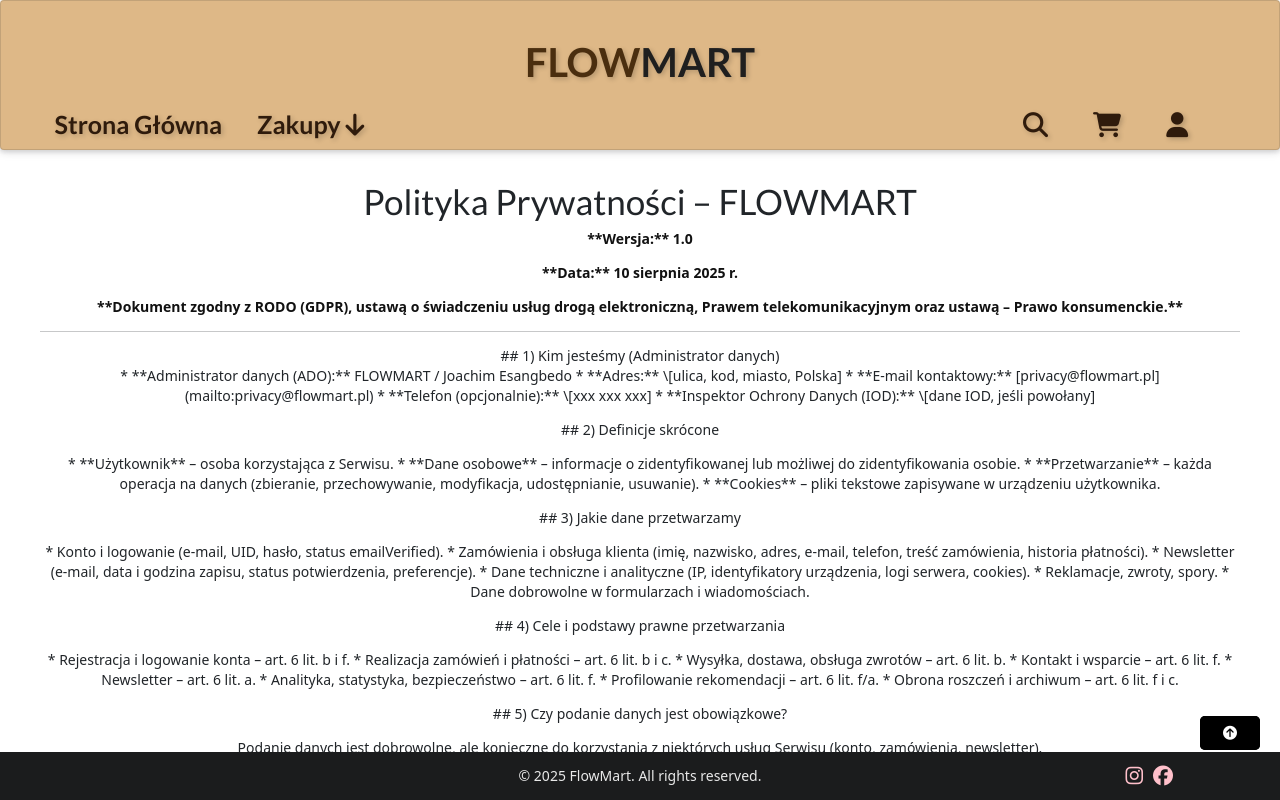
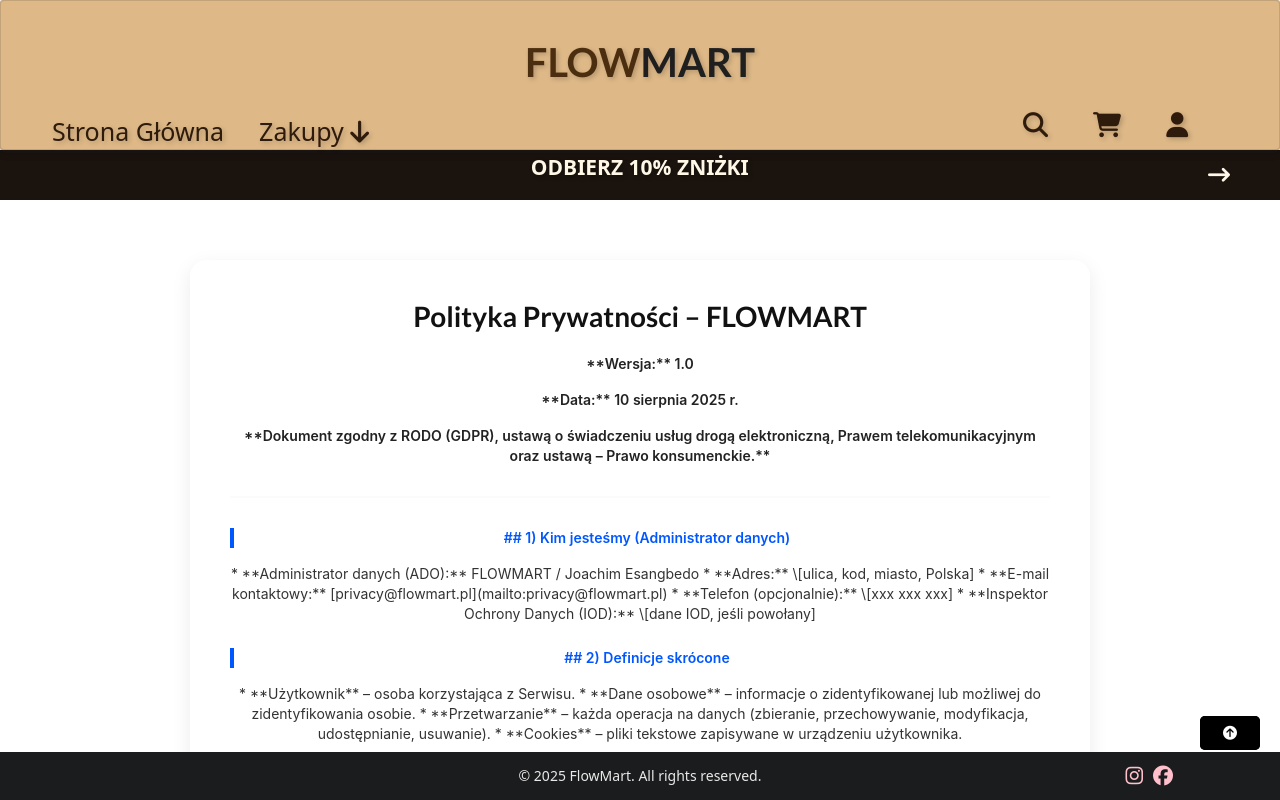
Before and after one commit to JJ99Wrocc/Ring4U, a React (Create React App) app: page /FLOWMART/privacypolicy in a window 1280 px wide. Shown: the top 800 px of the page. Built offline with nearby package versions, Linux system fonts and the light colour scheme; no server answers.

Commit message:
Initial commit

```diff
--- a/public/index.html
+++ b/public/index.html
@@ -1,16 +1,15 @@
   <!DOCTYPE html>
-  <html lang="en">
+  <html lang="pl">
     <head>
       <meta charset="utf-8" />
       <link rel="icon" href="%PUBLIC_URL%/Pierscionek.png" />
+      <link rel="apple-touch-icon" href="%PUBLIC_URL%/Pierscionek.png">
 
       <script src="https://kit.fontawesome.com/c438e7529f.js" crossorigin="anonymous"></script>
       <meta name="viewport" content="width=device-width, initial-scale=1" />
       <meta name="theme-color" content="#000000" />
-      <meta
-        name="description"
-        content="Web site created using create-react-app"
-      />
+      <meta name="description" content="FlowMart – sklep online z biżuterią damską i męską. Odkryj piękne pierścionki, naszyjniki, bransoletki i zamów je bezpośrednio od producenta." />
+
 
       <!--
         manifest.json provides metadata used when your web app is installed on a
--- a/src/App.js
+++ b/src/App.js
@@ -125,11 +125,13 @@
           </LayoutWithNavAndFooter>
         }
       />
+      <Route path="/privacypolicy" element={<LayoutWithNavAndFooter>
+            <PrivacyPolicy />
+          </LayoutWithNavAndFooter> } />
 
 
       <Route path="/order-finalization" element={<OrderFinalization />} />
       <Route path="/registeremail" element={<RegisterEmail />} />
-      <Route path="/privacypolicy" element={<PrivacyPolicy />} />
     </Routes>
   );
 }
--- a/src/components/Navbar.js
+++ b/src/components/Navbar.js
@@ -2,7 +2,7 @@
 import { onAuthStateChanged } from "firebase/auth";
 import { auth } from "../Firebase"; // upewnij się, że ścieżka jest poprawna
 import { CartContext } from "./CartContext";
-import { Link } from "react-router-dom";
+import { Link, useNavigate } from "react-router-dom";
 import CartPreview from "./CartPreview";
 import CartAddedProduct from "./CartPreview2";
 import ShowSquare2 from "./ShowSquere2";
@@ -15,11 +15,11 @@
   const [showLogin, setShowLogin] = useState(false);
   const [showSquare2, setShowSquare2] = useState(false);
   const [showSearch, setShowSearch] = useState(false);
-  const [showBurgerMenu, setShowBurgerMenu] = useState(false);
+
   const { selectedProducts } = useContext(CartContext);
 
   const [user, setUser] = useState(null);
-
+  const navigate = useNavigate();
   useEffect(() => {
     const unsubscribe = onAuthStateChanged(auth, (currentUser) => {
       setUser(currentUser);
@@ -34,17 +34,17 @@
     setShowCartPreview(false);
   };
 
-  useEffect(() => {
-    const handleResize = () => {
-      if (window.innerWidth > 768 && showBurgerMenu) {
-        setShowBurgerMenu(false);
-      }
-    };
-    window.addEventListener("resize", handleResize);
-    return () => {
-      window.removeEventListener("resize", handleResize);
-    };
-  }, [showBurgerMenu]);
+  // useEffect(() => {
+  //   const handleResize = () => {
+  //     if (window.innerWidth > 768 && showBurgerMenu) {
+  //       setShowBurgerMenu(false);
+  //     }
+  //   };
+  //   window.addEventListener("resize", handleResize);
+  //   return () => {
+  //     window.removeEventListener("resize", handleResize);
+  //   };
+  // }, [showBurgerMenu]);
 
   return (
     <div>
@@ -120,35 +120,13 @@
           className="ui left floated header nav-main"
           style={{ position: "relative" }}
         >
-          <div
-            className="ui left floated header burger-menu"
-            onClick={() => setShowBurgerMenu(!showBurgerMenu)}
-          >
-            <i className="fa-solid fa-bars"></i>
-          </div>
-          {showBurgerMenu && (
-            <div className="burger-dropdown">
-              <Link
-                to="/"
-                className="item mobile-only"
-                onClick={() => setShowBurgerMenu(false)}
-              >
-                Strona Główna
-              </Link>
-              <Link
-                to="/zakupy"
-                className="item mobile-only"
-                onClick={() => setShowBurgerMenu(false)}
-              >
-                Zakupy
-              </Link>
-            </div>
-          )}
+          <span className="mobile-only main-page-mobile" onClick={()=>navigate("/")}>Główna</span>
+        </div>
+
           <Link to="/" className="look desktop-only">
             Strona Główna
           </Link>
           <ShowSquare2 show={showSquare2} setShow={setShowSquare2} />
-        </div>
       </nav>
     </div>
   );
--- a/src/components/OrderAfterEmail.js
+++ b/src/components/OrderAfterEmail.js
@@ -13,6 +13,7 @@
     const [showUnCheckk, setShowUnCheckk] = useState(false);
     const [showOrderReadMore, setShowOrderReadMore] = useState(false);
     const [showOrderData, setShowOrderData] = useState(false);
+    const [changeText, setChangeText]= useState(false);
 
 
 
@@ -119,10 +120,12 @@
               <span>
                 Tak, chcę otrzymywać oferty i wiadomości...{" "}
                 <button
-                  onClick={() => setShowOrderReadMore(!showOrderReadMore)}
+                  onClick={() => {setShowOrderReadMore(!showOrderReadMore);
+                    setChangeText(!changeText);}
+                  }
                 >
-                  Czytaj więcej
-                </button>
+                 {changeText ? "Czytaj mniej" : "Czytaj więcej"}
+                </button >
                 {showOrderReadMore && <OrderReadMore />}
               </span>
             </div>
--- a/src/components/PaymentWithProduct.js
+++ b/src/components/PaymentWithProduct.js
@@ -161,7 +161,7 @@
             onClick={() => navigate("/order-finalization")}
             className="product-right-button2"
           >
-            ZAKOŃCZ TRANZAKCJE <i className="fa-solid fa-arrow-right-long"></i>
+            ZAKOŃCZ TRANZAKCJE
           </button>
         </div>
 
--- a/src/css/index.css
+++ b/src/css/index.css
@@ -154,9 +154,9 @@
 .my-order-box ul li {
   border-top: 1px solid #eee;
   padding-top: 10px;
-}
-
-/* Tekst wyróżniony */
+  margin-bottom: 40px !important;
+}
+
 .order-total {
   color: #0d6efd; /* np. bootstrapowy niebieski albo Twój brand color */
   font-weight: 600;
@@ -1230,12 +1230,87 @@
   background: #f5f7fa;
   color: #0d6efd;
 }
-.privacy-content{
-  padding-top: 160px;
-  padding-bottom: 120px;
+.privacy-content {
+  max-width: 900px;
+  margin: 60px auto;
+  padding: 40px;
+  padding-bottom: 150px;
+  background: #fff;
+  border-radius: 16px;
+  box-shadow: 0 6px 20px rgba(0,0,0,0.08);
+  font-family: 'Inter', 'Segoe UI', sans-serif;
+  color: #333;
+  line-height: 1.7;
+}
+
+.privacy-content h1 {
+  font-size: 2rem;
+  margin-bottom: 20px;
   text-align: center;
-  margin: 20px 40px;
-}
+  font-weight: 700;
+  color: #111;
+}
+
+.privacy-content hr {
+  border: none;
+  border-top: 2px solid #eee;
+  margin: 30px 0;
+}
+
+.privacy-content p {
+  margin-bottom: 16px;
+  font-size: 1rem;
+  text-align: center;
+}
+
+.privacy-content .strong {
+  font-weight: 600;
+  color: #222;
+  text-align: center;
+}
+
+.privacy-policy-pkt {
+  font-size: 1.2rem;
+  text-align: center;
+  font-weight: 600;
+  margin: 24px 0 12px;
+  color: #0057ff;
+  border-left: 4px solid #0057ff;
+  padding-left: 10px;
+}
+
+.privacy-content ul,
+.privacy-content ol {
+  margin: 12px 0 20px 24px;
+  padding: 0;
+}
+
+.privacy-content li {
+  margin-bottom: 8px;
+}
+
+.privacy-content a {
+  color: #0057ff;
+  text-decoration: none;
+}
+
+.privacy-content a:hover {
+  text-decoration: underline;
+}
+
+.privacy-content code {
+  background: #f6f6f6;
+  padding: 2px 6px;
+  border-radius: 6px;
+  font-family: monospace;
+  font-size: 0.95rem;
+}
+.main-page-mobile{
+  font-size: 14px;
+  display: inline;
+  cursor: pointer;
+}
+
 @media(max-width:992px){
   .ui.inverted.vertical.segment .Copy-right{
     font-size: 13px;
@@ -1609,9 +1684,7 @@
           }
 
   @media (min-width:450px) and (max-width: 568px){
-    .fa-bars{
-      font-size: 19px;
-    }
+
     .ui.header.nav-title{
       font-size: 25px !important;
     }
@@ -1688,9 +1761,7 @@
 
 @media(max-width: 450px){
 
-  .fa-bars{
-    font-size: 20px;
-  }
+
   a.look{
     font-size: 17px !important;
     }
@@ -1989,9 +2060,7 @@
 
 
   @media(min-width: 768px){
-    .fa-bars{
-      display: none;
-    }
+
     .desktop-only {
       display: inline-block;
     }
```
